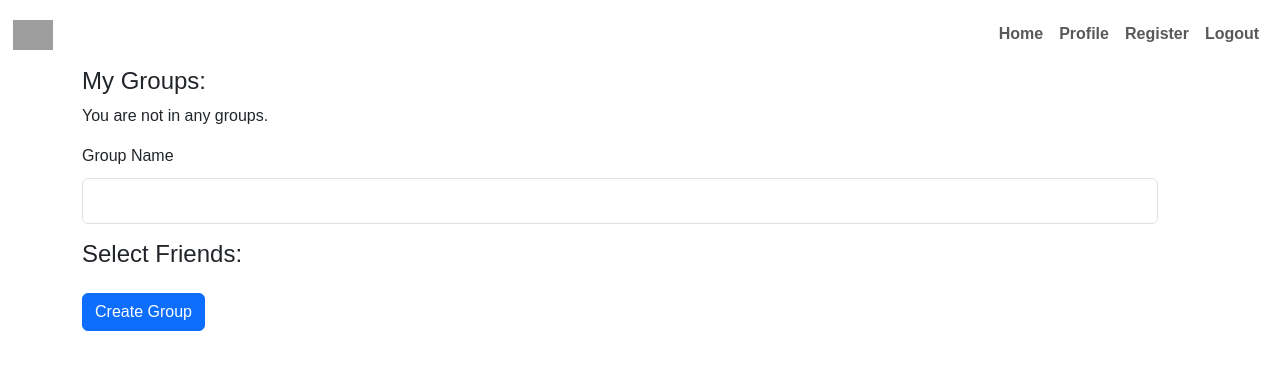
After one commit to Mace62/GPSTracker, a Flask app: page /group in a window 1280 px wide. The commit adds this page. Shown: the top 370 px of the page. Run offline with Flask 2, Linux system fonts and the light colour scheme; the visitor is signed in with stand-in values (Sample User, id 1); data comes from the database, SQL or seed files in the repository; data that the repository does not hold is empty; some libraries are stand-ins or nearby versions; grey boxes are pictures that could not be loaded.

Commit message:
Added functionality to add friends intoa group and creating this group, including relevant unit tests all passing

```diff
--- a/app/forms.py
+++ b/app/forms.py
@@ -1,5 +1,5 @@
 from flask_wtf import FlaskForm
-from wtforms import TextAreaField, StringField, PasswordField, FloatField, IntegerField, EmailField, SubmitField
+from wtforms import TextAreaField, StringField, PasswordField, FloatField, IntegerField, EmailField, SubmitField,SelectMultipleField,HiddenField
 from wtforms.validators import DataRequired, ValidationError, Email
 
 class LoginForm(FlaskForm):
@@ -33,3 +33,12 @@ class RegisterForm(FlaskForm):
 class SearchForm(FlaskForm):
     query = StringField('Search')
     submit = SubmitField('Search')
+
+# class GroupCreationForm(FlaskForm):
+#     friends = SelectMultipleField('Select Friends', coerce=int)
+#     submit = SubmitField('Create Group')
+
+class GroupCreationForm(FlaskForm):
+    group_name = StringField('Group name', validators=[DataRequired()])
+    selected_friends = HiddenField()  # Stores IDs of selected friends
+    submit = SubmitField('Create Group')
--- a/app/static/local_css.css
+++ b/app/static/local_css.css
@@ -32,3 +32,29 @@
     width: calc(100% - 40px); /* Full width minus padding */
     /* Add additional styling for the input */
   }
+
+
+.friend-card {
+    display: inline-block; /* Display cards horizontally */
+    margin: 10px;
+    padding: 10px;
+    border: 1px solid #ccc;
+    cursor: pointer;
+}
+
+.friend-card.selected {
+    border-color: blue; /* Highlight selected cards */
+}
+
+
+.group-item {
+  margin: 5px 0;
+  padding: 5px;
+  border: 1px solid #ccc;
+  cursor: pointer;
+}
+
+.highlight {
+  background-color: #f0f0f0; /* Or any color that suits your design */
+  border-color: #007bff; /* Bootstrap primary color for example */
+}
--- /dev/null
+++ b/app/templates/group.html
@@ -0,0 +1,60 @@
+{% extends "base.html" %}
+
+{% block content %}
+
+<div class="groups-list">
+    <h4>My Groups:</h4>
+    {% for group in groups %}
+    <div class="group-item {{ 'highlight' if group.id == current_group_id }}">
+        {{ group.name }}
+    </div>
+    {% else %}
+    <p>You are not in any groups.</p>
+    {% endfor %}
+</div>
+
+
+<form method="post">
+    {{ form.hidden_tag() }}
+    <div class="form-group">
+        <label for="group_name">Group Name</label>
+        {{ form.group_name(class="form-control") }}
+        {% if form.group_name.errors %}
+            {% for error in form.group_name.errors %}
+                <span style="color: red;">{{ error }}</span>
+            {% endfor %}
+        {% endif %}
+    </div>
+
+    <div id="friends-cards" class="mt-3">
+        <h4>Select Friends:</h4>
+        {% for friend_id, friend_name in friends_choices %}
+        <div class="friend-card" data-id="{{ friend_id }}">
+            {{ friend_name }}
+        </div>
+        {% endfor %}
+    </div>
+
+    <!-- Hidden field to store selected friend IDs -->
+    {{ form.selected_friends }}
+
+    <!-- Submit button -->
+    <button type="submit" class="btn btn-primary mt-3">Create Group</button>
+</form>
+
+<script>
+    document.querySelectorAll('.friend-card').forEach(card => {
+        card.addEventListener('click', function() {
+            this.classList.toggle('selected'); // Toggle 'selected' class on click
+            updateSelectedFriends(); // Update the hidden input with selected friend IDs
+        });
+    });
+
+    function updateSelectedFriends() {
+        // Collect IDs of all selected friends
+        const selectedIds = Array.from(document.querySelectorAll('.friend-card.selected')).map(card => card.dataset.id);
+        // Update the hidden input value
+        document.querySelector('input[name="selected_friends"]').value = selectedIds.join(',');
+    }
+</script>
+{% endblock %}
--- a/app/views.py
+++ b/app/views.py
@@ -1,7 +1,7 @@
 from flask import *
 from app import app, models, db
 from flask import render_template, flash, request, redirect, url_for
-from app.forms import LoginForm, RegisterForm, SearchForm
+from app.forms import LoginForm, RegisterForm, SearchForm, GroupCreationForm
 from flask_bcrypt import Bcrypt
 from flask_login import UserMixin, login_user, LoginManager, login_required, logout_user, current_user
 from datetime import datetime
@@ -33,6 +33,7 @@ def show():
 @app.route('/homepage')
 @login_required
 def homepage():
+    print(get_friends_choices(current_user.id))
     return render_template('homepage.html')
 
 @app.route('/logout')
@@ -104,6 +105,18 @@ def admin():
 
 
 
+def get_friends_choices(user_id):
+    sent_friend_requests = db.session.query(models.FriendRequest.receiver_id).filter(models.FriendRequest.sender_id == user_id, models.FriendRequest.status == 'accepted').all()
+    received_friend_requests = db.session.query(models.FriendRequest.sender_id).filter(models.FriendRequest.receiver_id == user_id, models.FriendRequest.status == 'accepted').all()
+
+    friend_ids = [user_id for (user_id,) in sent_friend_requests + received_friend_requests]
+
+    friends = models.User.query.filter(models.User.id.in_(friend_ids)).all() if friend_ids else []
+
+    return [(friend.id, friend.username) for friend in friends]
+
+
+
 
 def perform_user_search(query, current_user):
     results = []
@@ -130,7 +143,6 @@ def perform_user_search(query, current_user):
                     else:
                         follow_status[user.id] = {'status': received_request.status , 'request_id': received_request.id}
 
-    # In your Flask view function, after populating 'results' and 'follow_status'
         for user in results:
             if user.id not in follow_status:
                 follow_status[user.id] = {'status': 'no_action', 'request_id': None}
@@ -145,11 +157,13 @@ def profile():
     # Fetch received friend requests
 
     # Fetch friends (where the current user is either the sender or receiver of an accepted friend request)
-    sent_friendships = current_user.sent_requests.filter_by(status='accepted').all()
-    received_friendships = current_user.received_requests.filter_by(status='accepted').all()
-    # Combine and deduplicate friends
-    friends = {fr.receiver for fr in sent_friendships if fr.receiver_id != current_user.id}
-    friends.update({fr.sender for fr in received_friendships if fr.sender_id != current_user.id})
+    # sent_friendships = current_user.sent_requests.filter_by(status='accepted').all()
+    # received_friendships = current_user.received_requests.filter_by(status='accepted').all()
+    # # Combine and deduplicate friends
+    # friends = {fr.receiver for fr in sent_friendships if fr.receiver_id != current_user.id}
+    # friends.update({fr.sender for fr in received_friendships if fr.sender_id != current_user.id})
+    friend_ids = [friend_id for friend_id, _ in get_friends_choices(current_user.id)]
+    friends = models.User.query.filter(models.User.id.in_(friend_ids)).all() if friend_ids else []
     results = []
     follow_status = {}
 
@@ -266,3 +280,49 @@ def cancel_friend_request(request_id):
     else:
         flash('Unauthorized action or request not found.', 'danger')
     return redirect(url_for('profile'))
+
+
+def create_group(user_ids, group_name):
+    # Create a new group instance
+    new_group = models.Group(name=group_name)
+    db.session.add(new_group)
+    db.session.flush()
+
+    # Add the current user and selected friends to the group
+    for user_id in user_ids:
+        # Ensure no attempt to add non-existent users
+        if models.User.query.get(user_id):
+            new_group_member = models.GroupMember(group_id=new_group.id, user_id=user_id)
+            db.session.add(new_group_member)
+
+    db.session.commit()
+    return new_group
+
+
+
+@app.route('/group', methods=['GET', 'POST'])
+@login_required
+def group():
+    form = GroupCreationForm()
+
+    user_groups = models.GroupMember.query.filter_by(user_id=current_user.id).all()
+    # Extract group IDs for querying Group details
+    group_ids = [membership.group_id for membership in user_groups]
+    groups = models.Group.query.filter(models.Group.id.in_(group_ids)).all() if group_ids else []
+
+
+    if form.validate_on_submit():
+        group_user_ids = request.form.get('selected_friends').split(',')
+        group_user_ids.append(str(current_user.id))
+        group_name = form.group_name.data  # Name of the group
+
+        create_group(group_user_ids,group_name)
+
+
+
+
+
+        return redirect(url_for('group'))  # Redirect as appropriate
+
+    friends_choices = get_friends_choices(current_user.id)
+    return render_template('group.html', form=form, groups=groups, friends_choices=friends_choices)
```
Also changed, not shown: app/models.py (+8 -2 lines), testing.py (+86 -12 lines).
